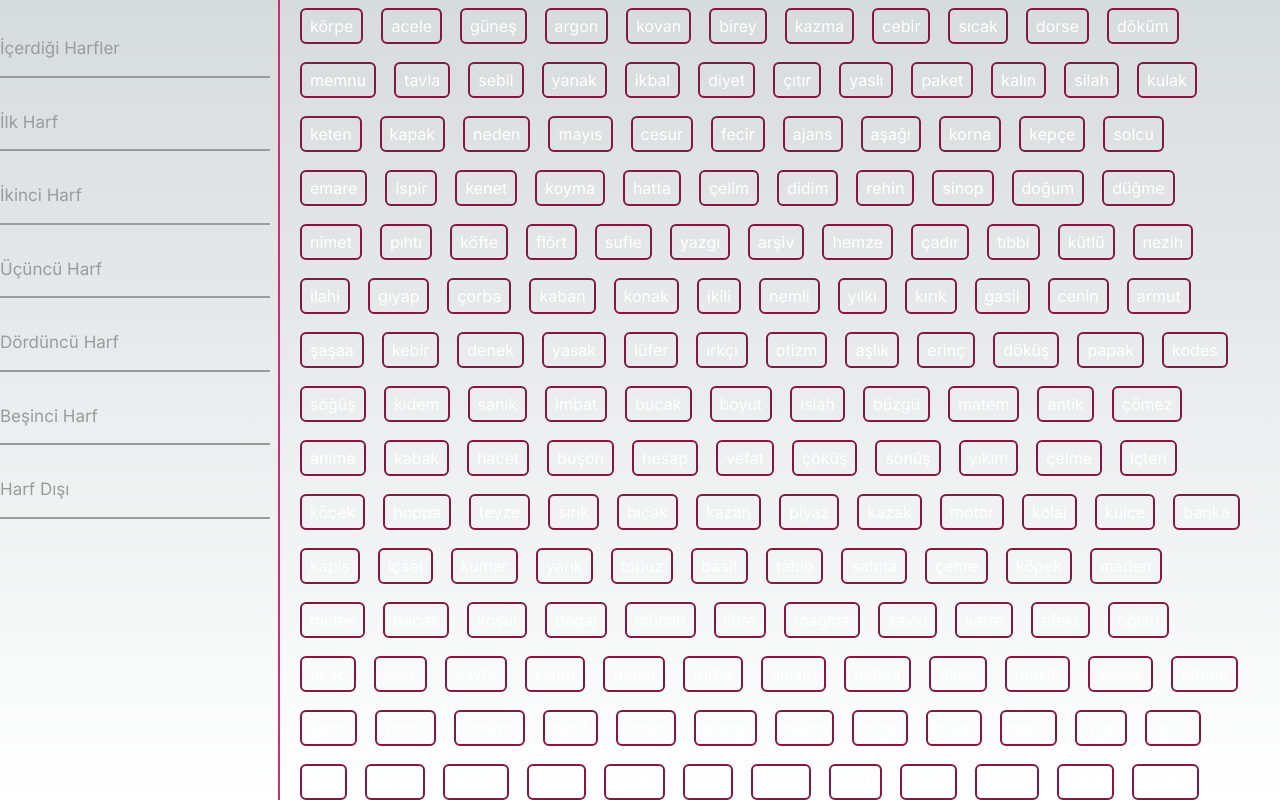
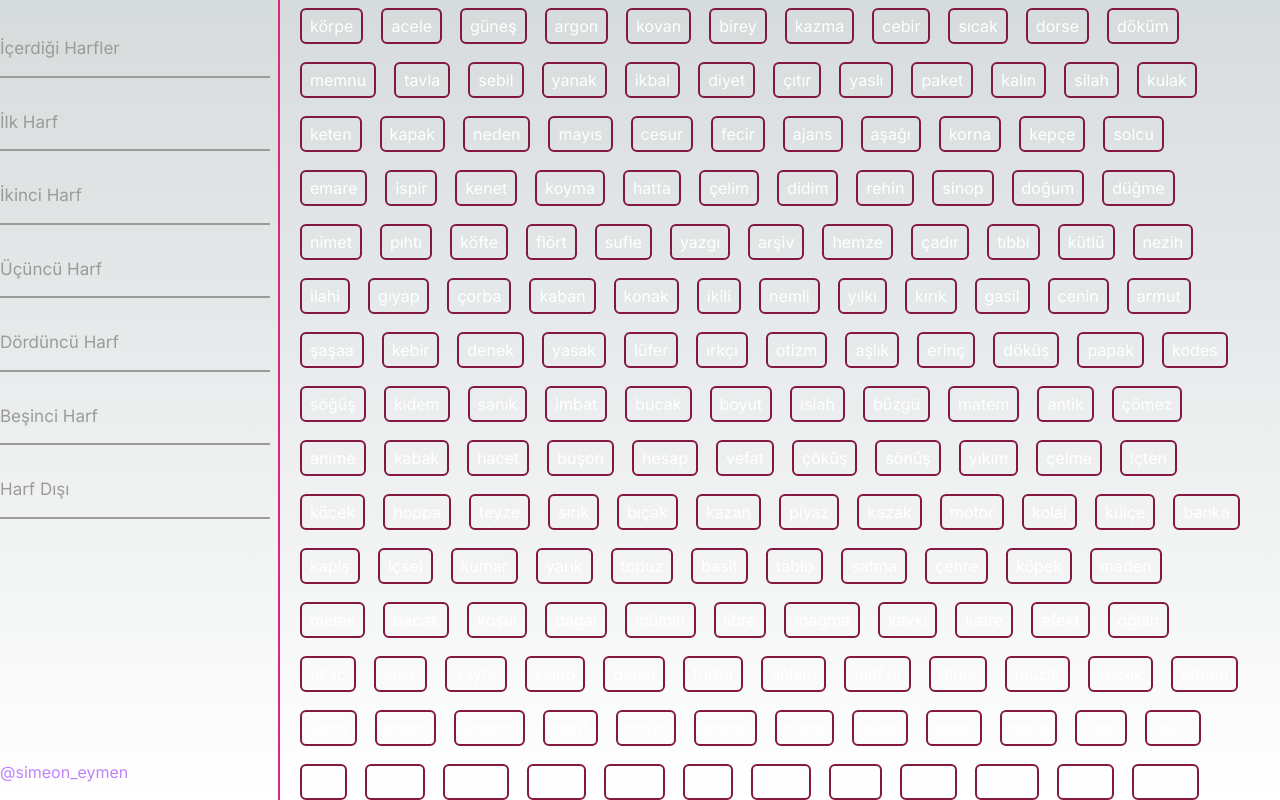
Before and after one commit to eymen-iron/wordle-hint, a Next.js app: page / in a window 1280 px wide. Built offline with nearby package versions, Linux system fonts and the light colour scheme.

Commit message:
Version 1.0.2

```diff
--- a/src/app/page.js
+++ b/src/app/page.js
@@ -1,6 +1,6 @@
 
 import './main.css'
-import PageRoot from "@/app/main";
+import PageRoot from "@/components/main";
 export default function Home() {
     return <PageRoot/>
 }
--- a/src/app/aside.jsx
+++ b/src/components/aside.jsx
@@ -1,13 +1,14 @@
 'use client';
 
 
-import Filters from "@/app/filters";
+import Filters from "@/components/filters";
 
 const Aside = ({handle}) => {
 
     return (
         <aside className='hidden lg:flex flex-col gap-3 w-[280px] py-4 pr-2 border-r-2 border-[#db2777] h-screen'>
             <Filters handle={handle}/>
+            <a href="https://www.instagram.com/simeon_eymen" target='_blank' className="mt-auto text-purple-400 text-start">@simeon_eymen</a>
         </aside>
     );
 }
--- a/src/app/main.jsx
+++ b/src/components/main.jsx
@@ -1,11 +1,9 @@
 'use client';
 
-import words from "./wordList.json";
+import words from "../app/wordList.json";
 import Aside from "./aside";
 import {useEffect, useState} from "react";
-import Popup from 'reactjs-popup';
-import 'reactjs-popup/dist/index.css';
-import Filters from "@/app/filters";
+import Filters from "@/components/filters";
 
 const PageRoot = () => {
     const [arr, setArr] = useState(words);
```
Also changed, not shown: src/components/filters.jsx (renamed from src/app/filters.jsx).
